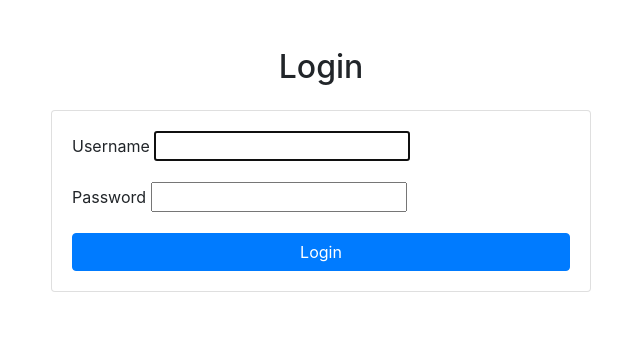
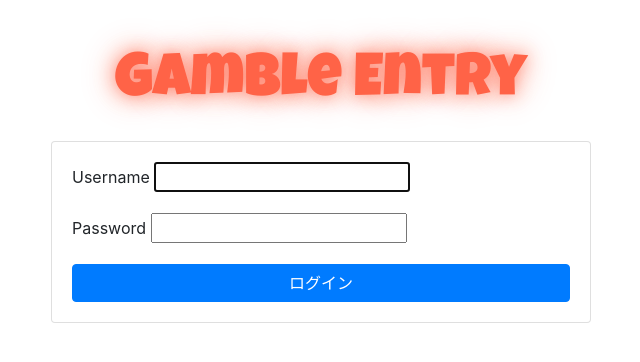
Before and after one commit to yutayuta3560/ge, a Django app: page /ge/login2/ in a window 1280 px wide. Shown: the top 362 px of the page, without its empty margins (319-959 px from the left). Run offline with Django 4.2, Linux system fonts and the light colour scheme; some libraries are stand-ins or nearby versions.

Commit message:
Update login.html

```diff
--- a/balance/templates/balance/login.html
+++ b/balance/templates/balance/login.html
@@ -2,14 +2,74 @@
 <html lang="ja">
 <head>
     <meta charset="UTF-8">
-    <title>Login</title>
+    <title>Gamble Entry - Login</title>
+    {% load static %}
+    <!-- レスポンシブ対応のメタタグを追加 -->
+    <meta name="viewport" content="width=device-width, initial-scale=1, shrink-to-fit=no">
+    <!-- Bootstrap CSS -->
     <link href="https://stackpath.bootstrapcdn.com/bootstrap/4.3.1/css/bootstrap.min.css" rel="stylesheet">
+    <!-- Google Fonts -->
+    <link href="https://fonts.googleapis.com/css2?family=Luckiest+Guy&display=swap" rel="stylesheet">
+    <!-- カスタムCSS -->
+    <style>
+        .crazy-text {
+            font-family: 'Luckiest Guy', cursive;
+            font-size: calc(2rem + 2vw);
+            color: #ff6347; /* 落ち着いた色に変更（トマト色） */
+            text-align: center;
+            animation: subtleEffect 5s infinite;
+            text-shadow:
+                0 0 10px rgba(255, 99, 71, 0.5),
+                0 0 20px rgba(255, 99, 71, 0.4),
+                0 0 30px rgba(255, 99, 71, 0.3);
+        }
+
+        @keyframes subtleEffect {
+            0% {
+                text-shadow:
+                    0 0 10px rgba(255, 99, 71, 0.5),
+                    0 0 20px rgba(255, 99, 71, 0.4),
+                    0 0 30px rgba(255, 99, 71, 0.3);
+                transform: scale(1);
+            }
+            50% {
+                text-shadow:
+                    0 0 15px rgba(255, 99, 71, 0.5),
+                    0 0 25px rgba(255, 99, 71, 0.4),
+                    0 0 35px rgba(255, 99, 71, 0.3);
+                transform: scale(1.05);
+            }
+            100% {
+                text-shadow:
+                    0 0 10px rgba(255, 99, 71, 0.5),
+                    0 0 20px rgba(255, 99, 71, 0.4),
+                    0 0 30px rgba(255, 99, 71, 0.3);
+                transform: scale(1);
+            }
+        }
+
+        /* アニメーションをモバイルで軽減する */
+        @media (max-width: 576px) {
+            .crazy-text {
+                font-size: calc(1.5rem + 3vw);
+                animation-duration: 4s;
+            }
+        }
+
+        /* アニメーションを好まないユーザーへの配慮 */
+        @media (prefers-reduced-motion: reduce) {
+            .crazy-text {
+                animation: none;
+            }
+        }
+    </style>
 </head>
 <body>
     <div class="container mt-5">
-        <div class="row justify-content-center">
+        <h1 class="crazy-text">Gamble Entry</h1>
+        <div class="row justify-content-center mt-4">
             <div class="col-md-6">
-                <h2 class="text-center mb-4">Login</h2>
+                <!-- ログインフォーム -->
                 <form method="post" class="card card-body">
                     {% csrf_token %}
                     {% for field in form %}
@@ -26,7 +86,7 @@
                         {% endfor %}
                     </div>
                     {% endfor %}
-                    <button type="submit" class="btn btn-primary btn-block">Login</button>
+                    <button type="submit" class="btn btn-primary btn-block">ログイン</button>
                 </form>
             </div>
         </div>
```
